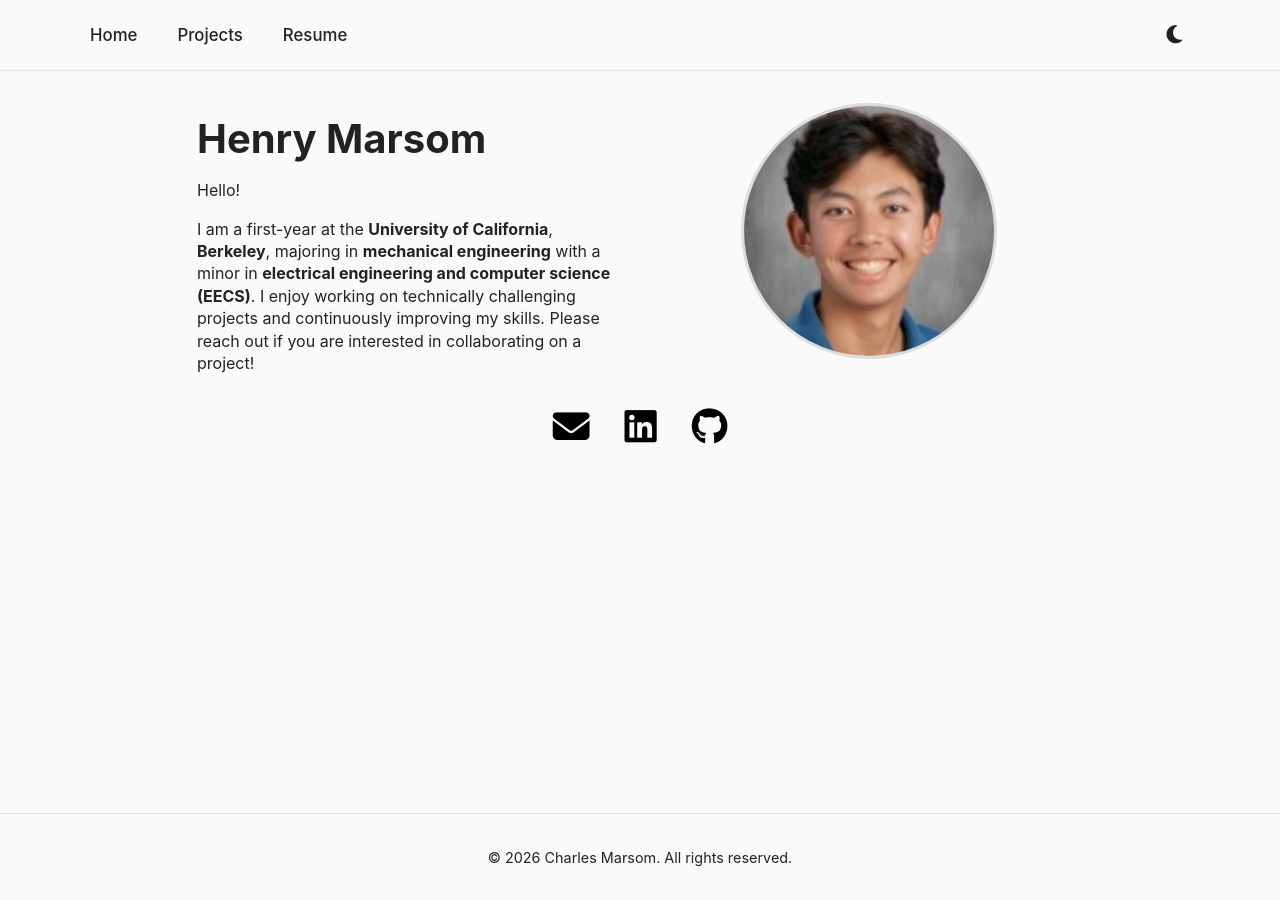
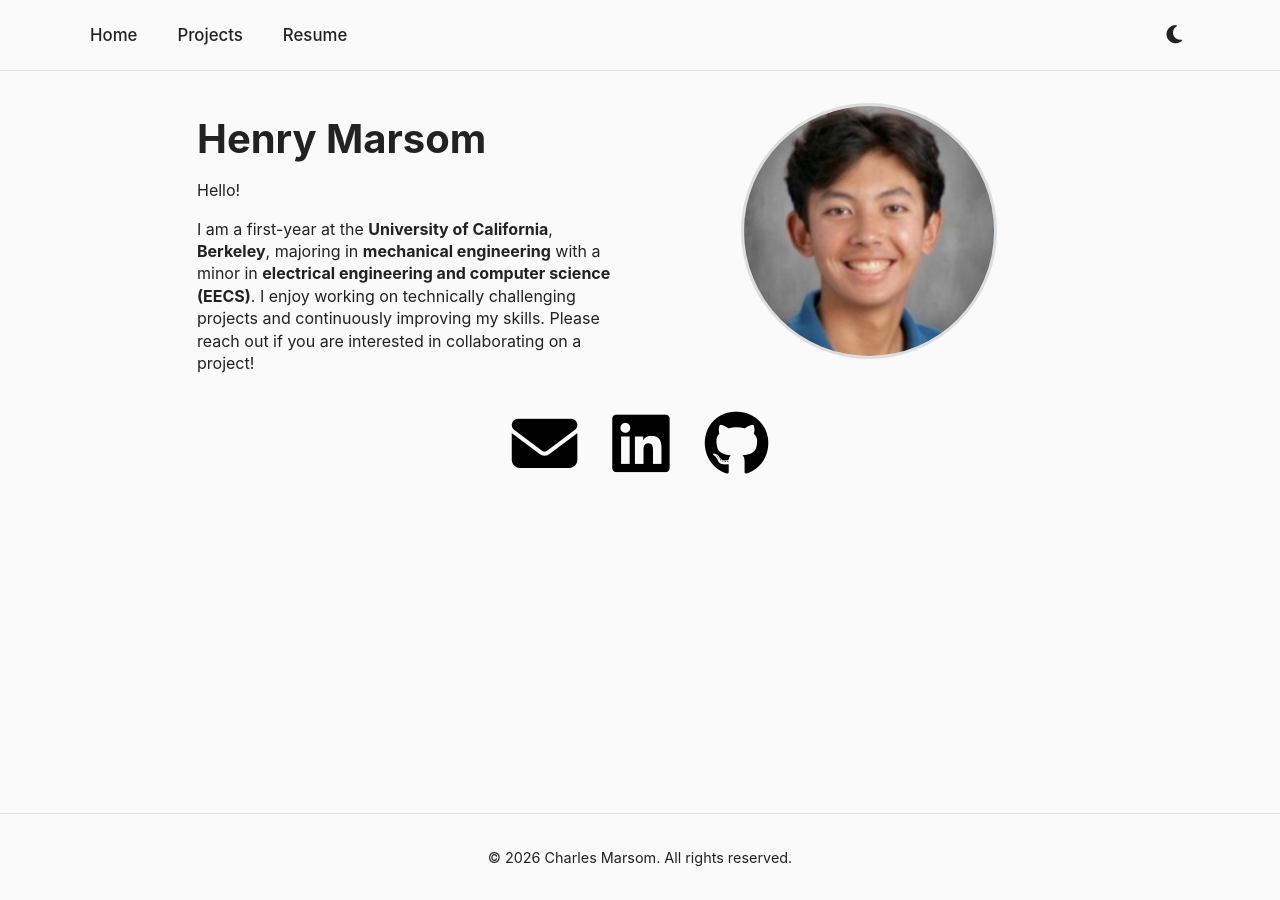
Before and after one commit to henrymarsom/henrymarsom.github.io, a Jekyll site: the page built from index.md, in a window 1280 px wide. Built offline with Jekyll 4.4.1, drawn with Linux system fonts in a browser that asks for light colours.

Commit message:
Update style.css

```diff
--- a/assets/style.css
+++ b/assets/style.css
@@ -169,7 +169,7 @@ html, body {
 /* Contact icons */
 /* Contact icons - light mode */
 body.light .contact a {
-  font-size: 2.3rem;
+  font-size: 4.1rem;
   color: #000000;  /* black icons in light mode */
   transition: transform 0.2s ease, color 0.2s ease;
 }
@@ -181,7 +181,7 @@ body.light .contact a:hover {
 
 /* Contact icons - dark mode */
 body.dark .contact a {
-  font-size: 2.3rem;
+  font-size: 4.1rem;
   color: #eaeaea;  /* default light gray in dark mode */
   transition: transform 0.2s ease, color 0.2s ease;
 }
```
